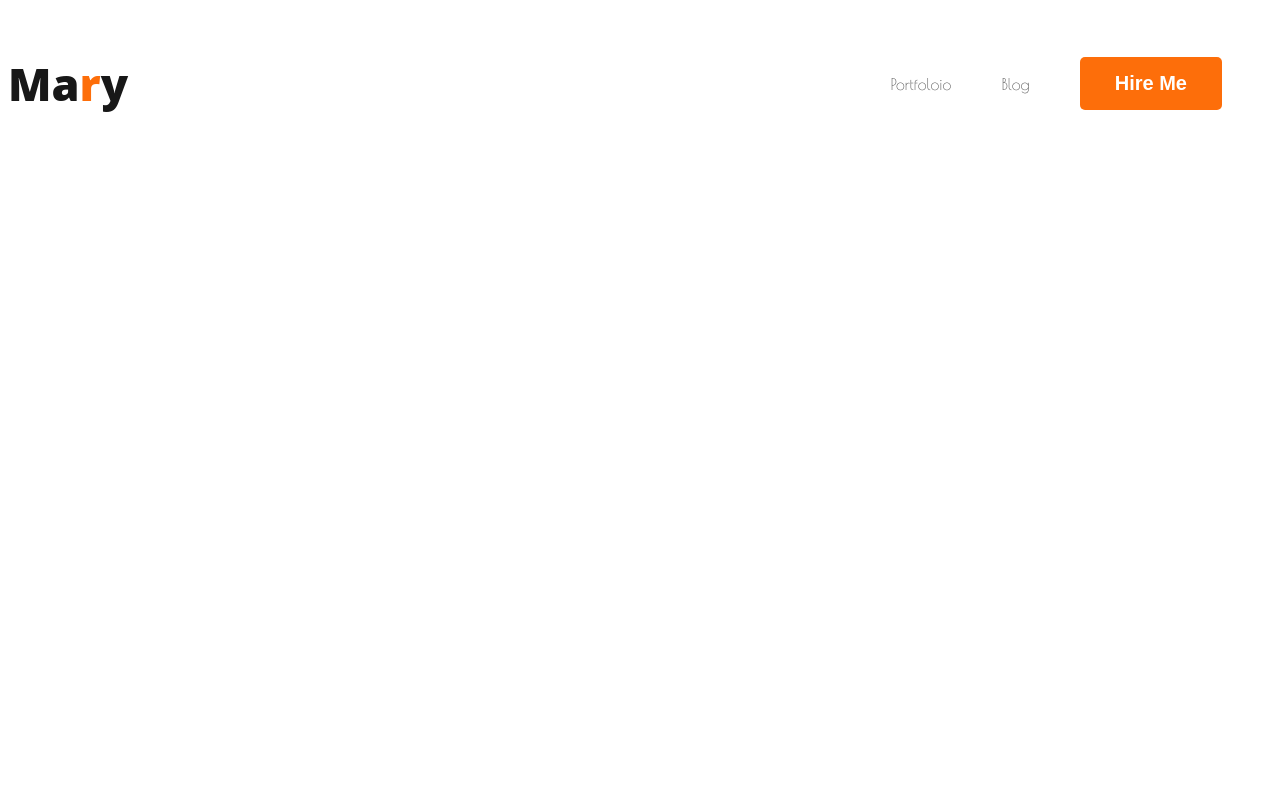
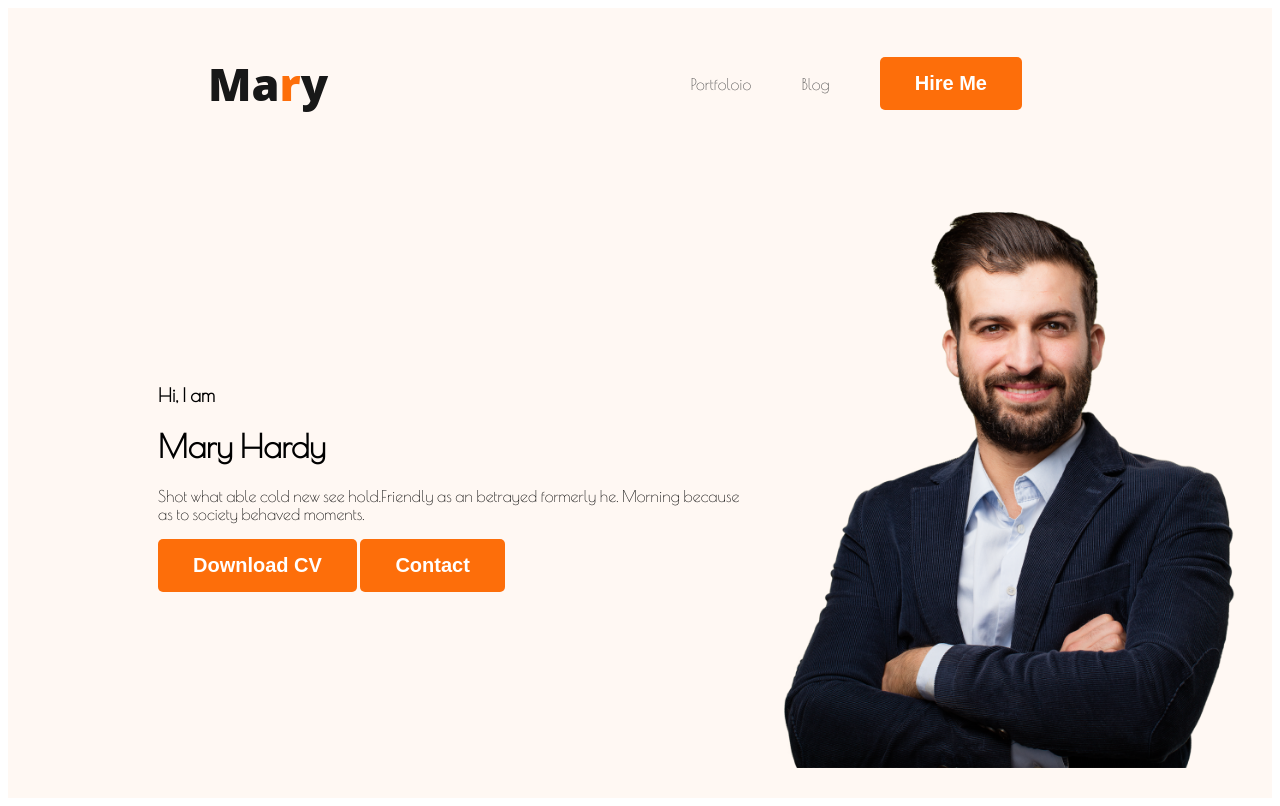
Before and after one commit to abmnadim/developer-portfolio, a plain HTML site: page index.html in a window 1280 px wide. Drawn offline with nearby package versions, Linux system fonts and the light colour scheme.

Commit message:
added profile pic

```diff
--- a/index.html
+++ b/index.html
@@ -13,7 +13,7 @@
 </head>
 
 <body>
-    <header>
+    <header class="header-class">
         <nav>
             <h3 class="nav-title">Ma<span class="text-primary">r</span>y</h3>
             <ul>
@@ -22,6 +22,16 @@
                 <li><button class="btn-primary">Hire Me</button></li>
             </ul>
         </nav>
+        <div class="banner">
+            <div>
+                <h3 class="banner-greeting">Hi, I  am</h3>
+                <h1 class="banner-tittle">Mary Hardy</h1>
+                <p>Shot what able cold new see hold.Friendly as an betrayed formerly he. Morning because as to society behaved moments.</p>
+                <button class="btn-primary">Download CV</button>
+                <button class="btn-primary">Contact</button>
+            </div>
+            <img class="profile-pic" src="images/hardy.png" alt="">
+        </div>
     </header>
     <main>
 
--- a/styles/portfolio.css
+++ b/styles/portfolio.css
@@ -22,6 +22,7 @@ nav {
     display: flex;
     justify-content: space-between;
     align-items: center;
+    padding: 0 200px;
 }
 
 .nav-title {
@@ -45,3 +46,16 @@ nav a {
     text-decoration: none;
     color: #474747
 }
+
+/* header related style */
+.header-class {
+    background-color: #fff8f3;
+}
+.banner{
+    padding: 30px 30px 30px 150px;
+    display: flex;
+    align-items: center;
+}
+.banner .profile-pic{
+    width: 500px;
+}
```
